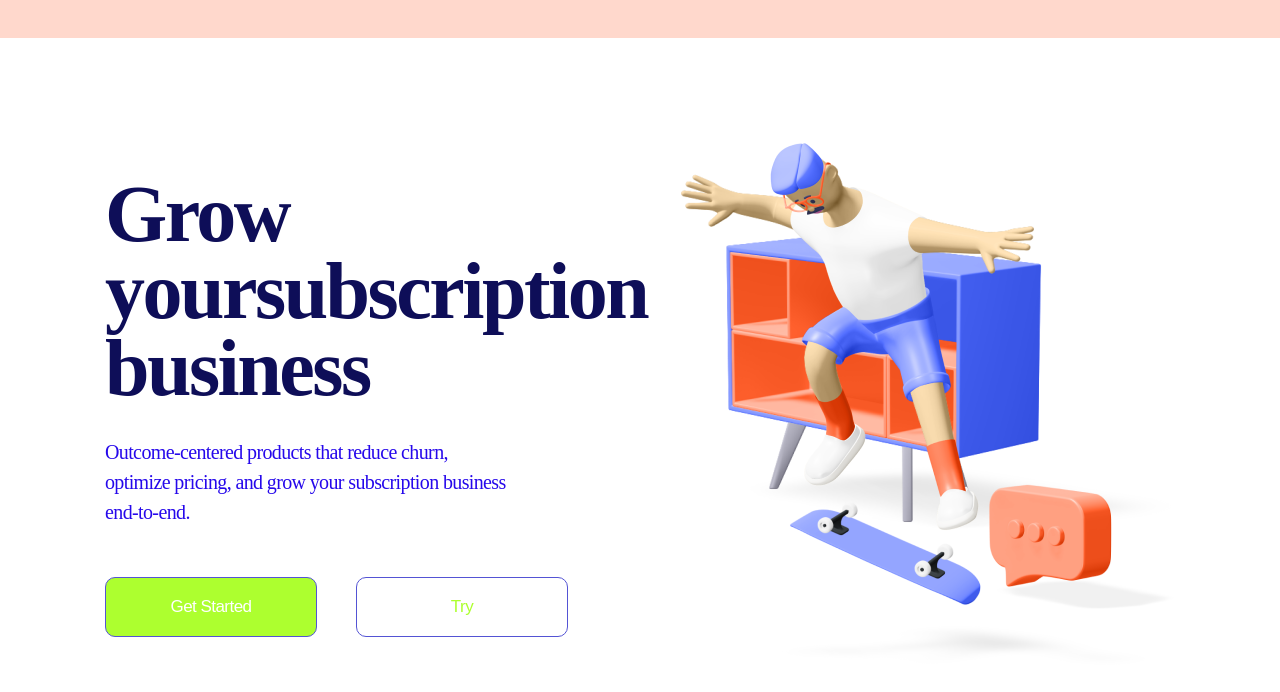
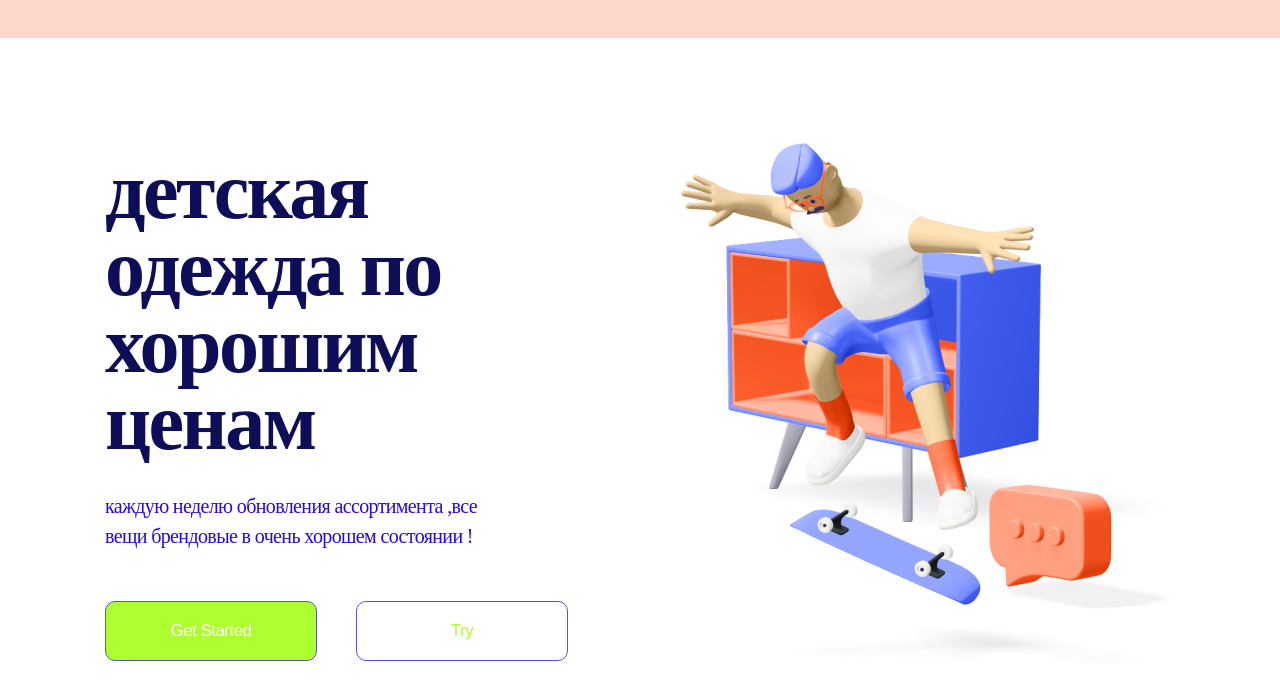
Before and after one commit to KimVadym/logoi, a plain HTML site: page index.html in a window 1280 px wide. Shown: the part 108-800 px from the top of the page. Drawn offline with Linux system fonts and the light colour scheme.

Commit message:
Add files via upload

```diff
--- a/index.html
+++ b/index.html
@@ -50,10 +50,10 @@
     <section class ="container about">
         <div>
             <h1 class ="about_titel">
-                Grow yoursubscription business
+                детская одежда по хорошим ценам
             </h1>
             <p class= "about_text">
-                Outcome-centered products that reduce churn, optimize pricing, and grow your subscription business end-to-end.
+                каждую неделю обновления ассортимента ,все вещи брендовые в очень хорошем состоянии !
             </p>
             <div>
                 <button class="button button_violet">Get Started</button>
```
